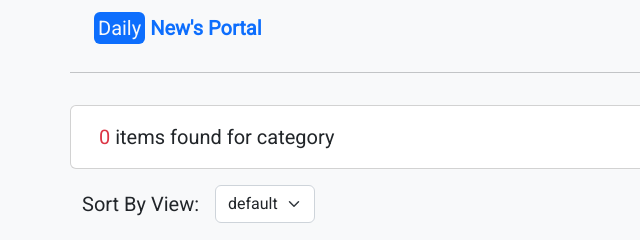
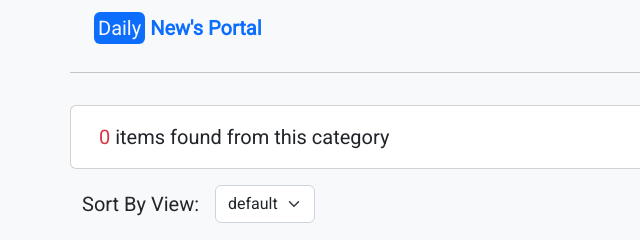
Before and after one commit to Sazz07/news-portal, a plain HTML site: page index.html in a window 1280 px wide. Shown: the top 240 px of the page, 0-640 px from the left. Drawn offline with nearby package versions, Linux system fonts and the light colour scheme; no server answers.

Commit message:
fix some issues

```diff
--- a/index.html
+++ b/index.html
@@ -65,7 +65,7 @@
     <section>
       <div class="card container">
         <div class="card-body fs-5">
-          <span id="found-number" class="text-danger ">0</span>  items found for category <span id="found-name"></span>
+          <span id="found-number" class="text-danger ">0</span>  items found from this category <span id="found-name"></span>
         </div>
       </div>
     </section>
```
